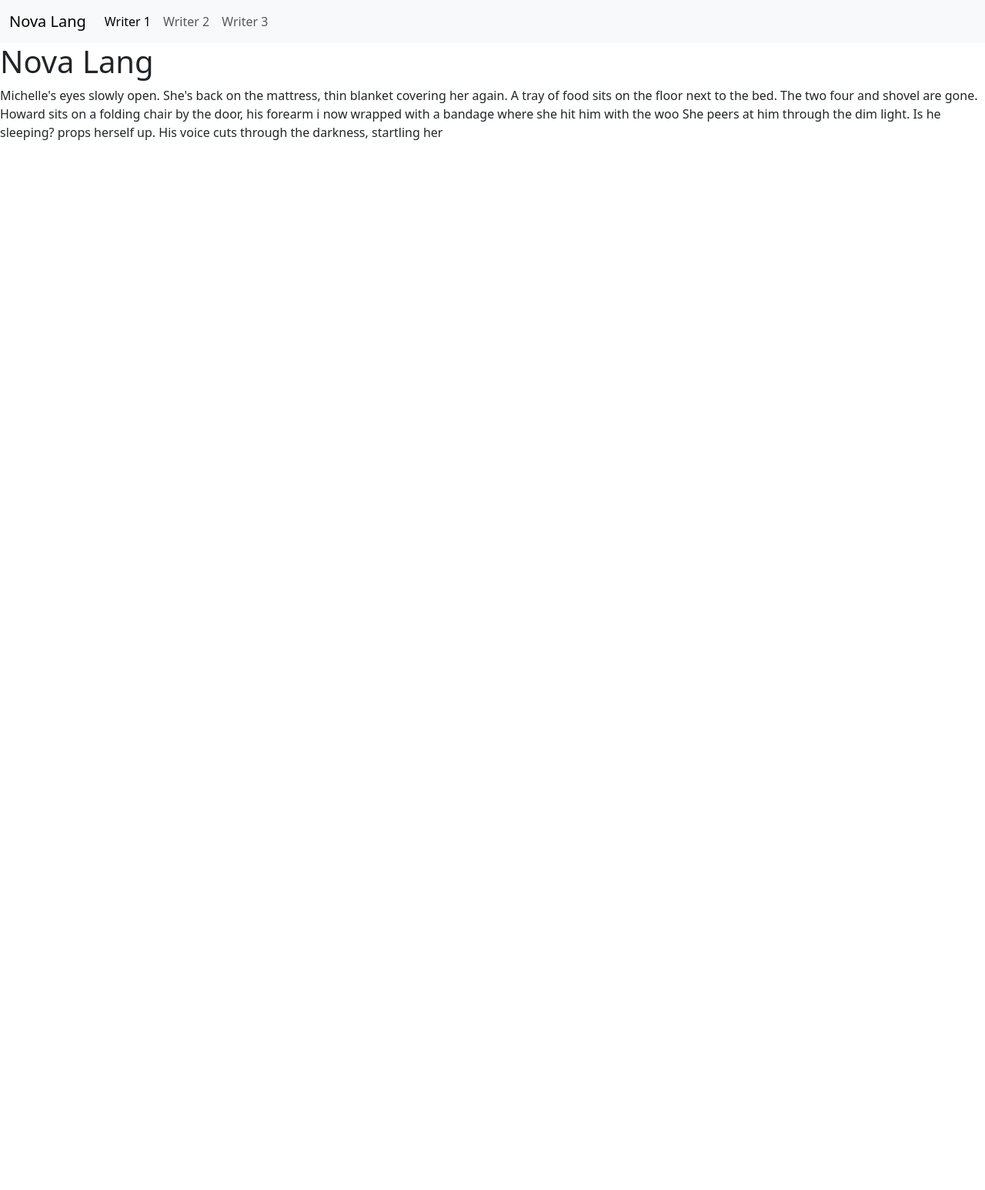
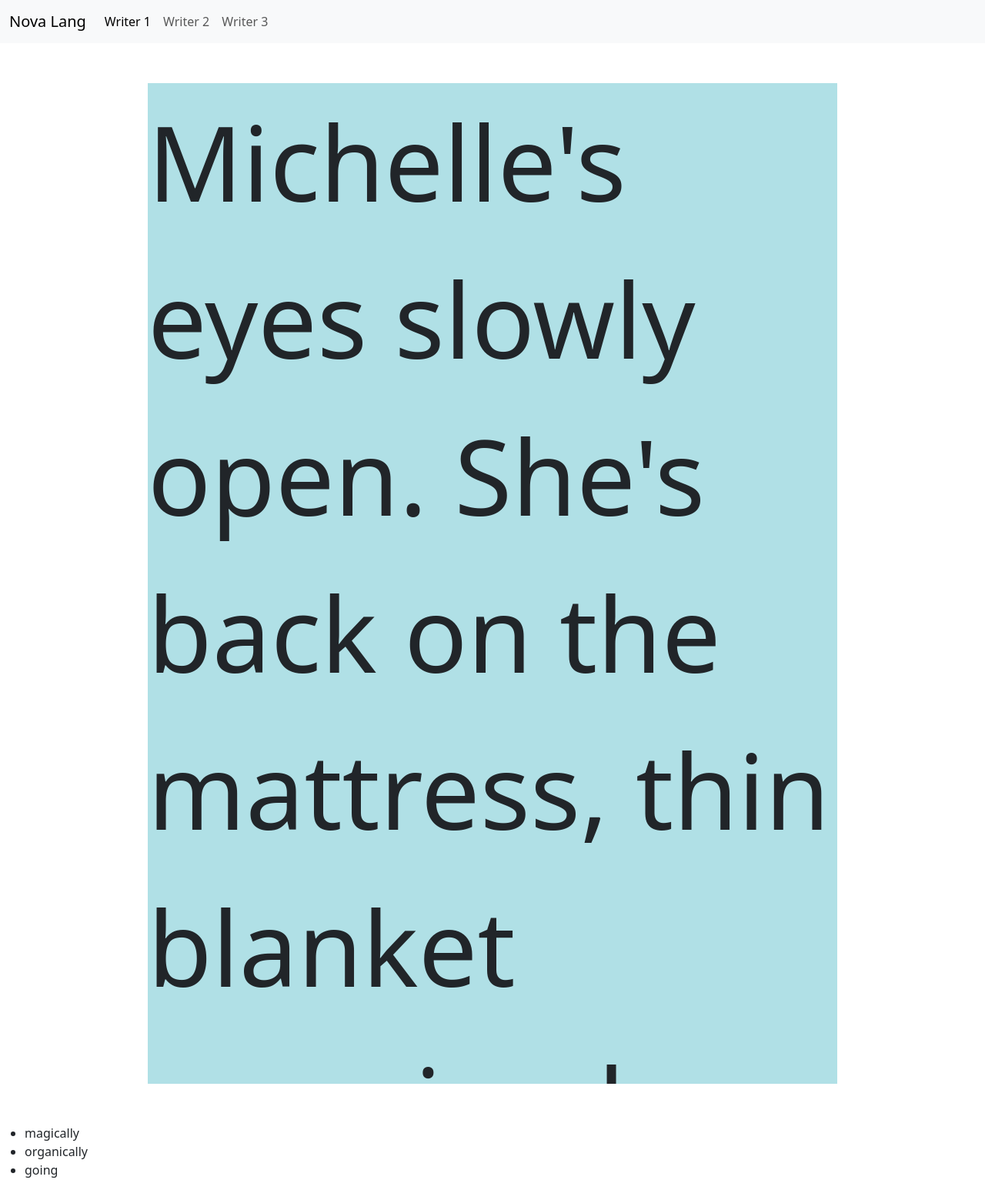
Before and after one commit to Leahie/NovaLang, a Flask app: page / in a window 1280 px wide. Shown: the top 1546 px of the page at 77% size. Run offline with Flask 3, Linux system fonts and the light colour scheme.

Commit message:
Zoomed in text, added motifiers, changed some css

```diff
--- a/app.py
+++ b/app.py
@@ -5,7 +5,13 @@ app = Flask(__name__)
 # ROUTE TO GENERATE THE FORM
 @app.route('/')
 def home():
-  return render_template('home.html')
+  # In the future all of this will be generated from the LLM
+  dic = {
+    'text': "Michelle's eyes slowly open. She's back on the mattress, thin blanket covering her again. A tray of food sits on the floor next to the bed. The two four and shovel are gone. Howard sits on a folding chair by the door, his forearm i now wrapped with a bandage where she hit him with the woo She peers at him through the dim light. Is he sleeping? props herself up. His voice cuts through the darkness, startling her",
+    'modify-list': [2, 8, 10, 15, 19, 20],
+    'modifiers': ['magically', 'organically', 'going']
+  }
+  return render_template('home.html', data=dic)
 
 app.debug = True
 if __name__ == '__main__':
--- a/static/css/style.css
+++ b/static/css/style.css
@@ -1,3 +1,13 @@
 h1{
     color:blue
 }
+
+#text{
+    height: 50vh;
+    margin: 2vh auto;
+    inline-size: 70%;
+    overflow: scroll;
+    /*overflow-wrap: break-word; */
+    font-size: 8.5em;
+    background-color: powderblue;
+}
--- a/static/js/index.js
+++ b/static/js/index.js
@@ -1 +1 @@
-document.querySelector("h1").innerText="Nova Lang"
+//document.querySelector("h1").innerText="Nova Lang" don't use, just an example of querySelector
--- a/templates/home.html
+++ b/templates/home.html
@@ -28,10 +28,15 @@
       </nav>
     <!-- MEAT OF THE WEBSITE -->
 
-    <h1>Nova Lang</h1>
-    <div>
-      <p id="Text-Corpus">Michelle's eyes slowly open. She's back on the mattress, thin blanket covering her again. A tray of food sits on the floor next to the bed. The two four and shovel are gone. Howard sits on a folding chair by the door, his forearm i now wrapped with a bandage where she hit him with the woo She peers at him through the dim light. Is he sleeping? props herself up. His voice cuts through the darkness, startling her</p>
+    <div id = "text">
+      <p id="text-corpus">{{data.text}}</p>
+
     </div>
+    <ul>
+      <li>{{data.modifiers[0]}}</li>
+      <li>{{data.modifiers[1]}}</li>
+      <li>{{data.modifiers[2]}}</li>
+    </ul>
     <script src="/static/js/index.js"></script>
 </body>
 </html>
```
